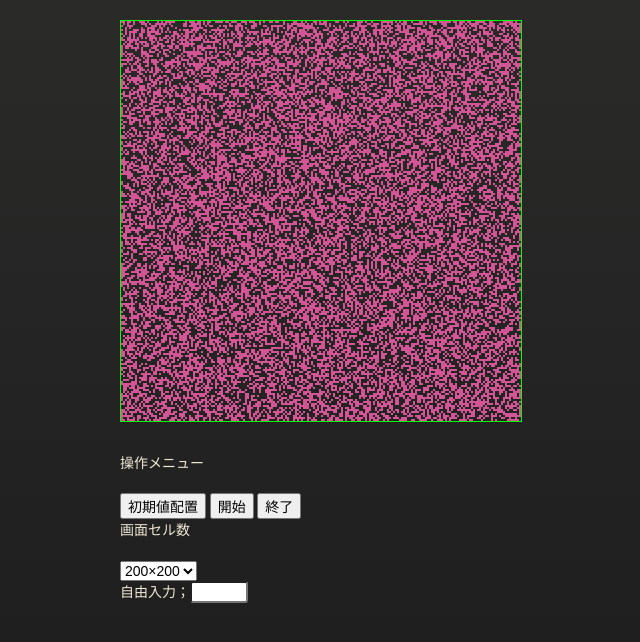
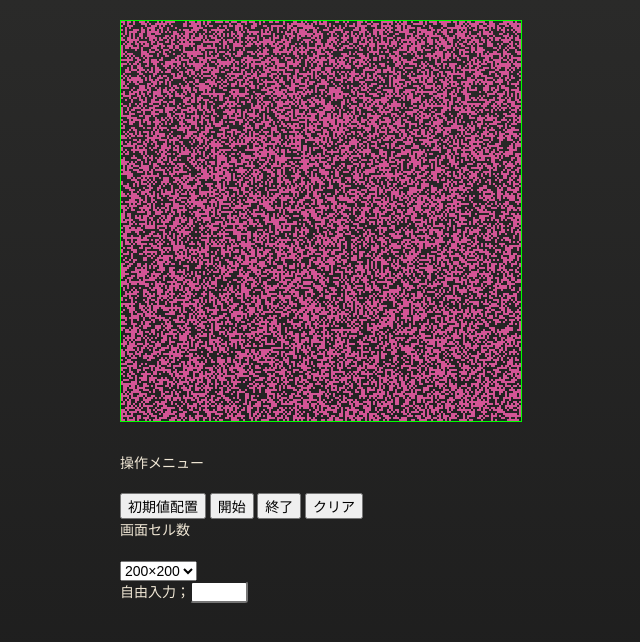
Before and after one commit to KNakanishi/games, a plain HTML site: page life_game.html in a window 1280 px wide. Shown: the whole page, without its empty margins (320-960 px from the left). Drawn offline with nearby package versions, Linux system fonts and the light colour scheme.

Commit message:
初期化ボタン追加

```diff
--- a/javascripts/main.js
+++ b/javascripts/main.js
@@ -61,6 +61,14 @@ function stop() {
     clearInterval(timer);
 }
 
+function initialize() {
+  for (var i=0; i<field.length; i++) field[i] = 0;
+  // field = new Array(SIDE_CELLS*SIDE_CELLS); // フィールド情報
+  // tempField = new Array(SIDE_CELLS*SIDE_CELLS); // フィールド情報の一時記憶用
+  draw(field);
+  // context.clearRect(0, 0, SCREEN_SIZE, SCREEN_SIZE);
+}
+
 function select_cells(Obj) {
   SIDE_CELLS = Obj.options[Obj.selectedIndex].value
   CELL_SIZE = SCREEN_SIZE / SIDE_CELLS;
--- a/life_game.html
+++ b/life_game.html
@@ -21,6 +21,7 @@
         <button id="init" class="button" onClick="newfied()">初期値配置</button>
         <button id="start" class="button" onClick="stert()">開始</button>
         <button id="stop" class="button" onClick="stop()">終了</button>
+        <button id="clear" class="button" onClick="initialize()">クリア</button>
 
         <p>画面セル数</p>
         <select id="select_cells" onChange="select_cells(this)">
```
